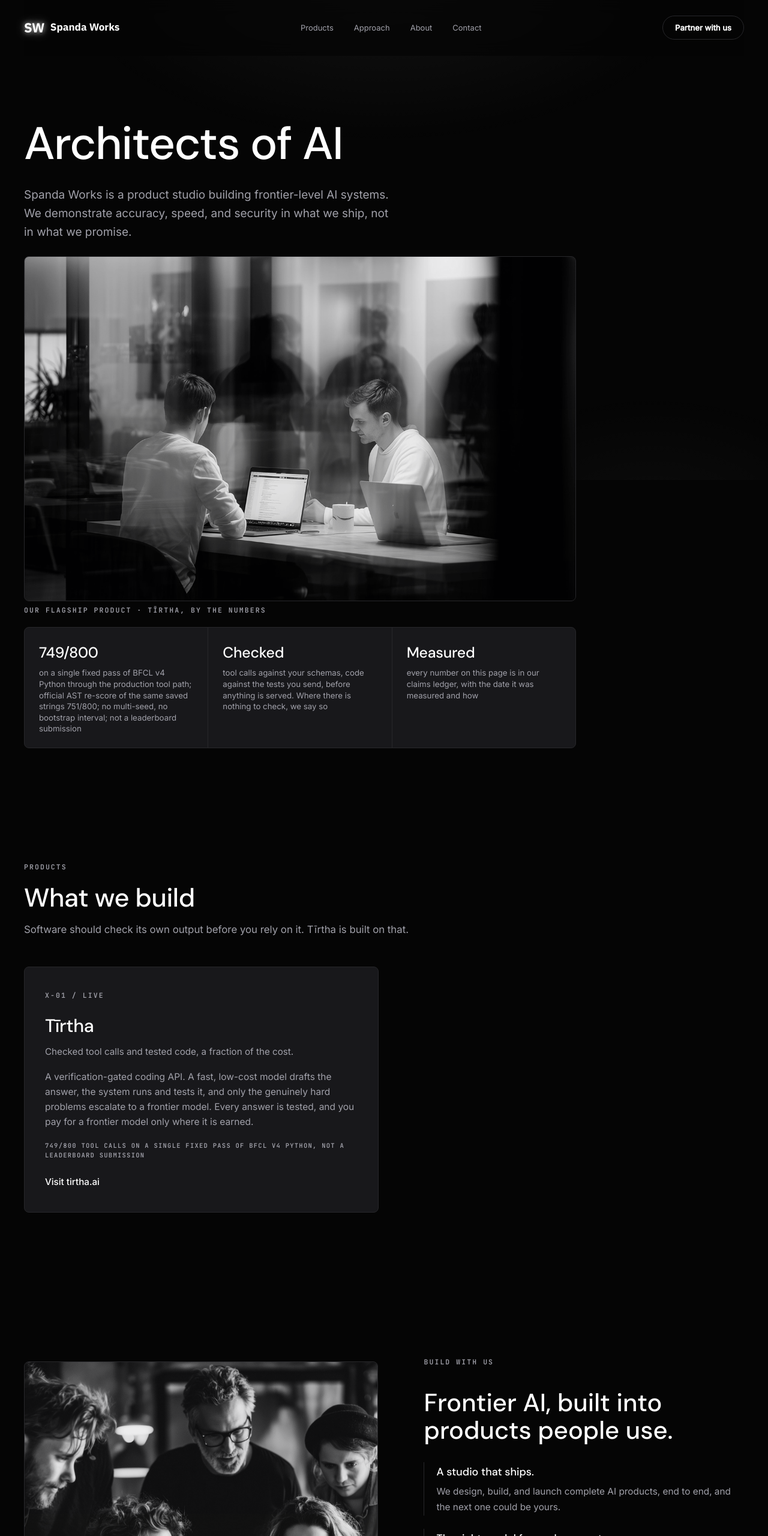
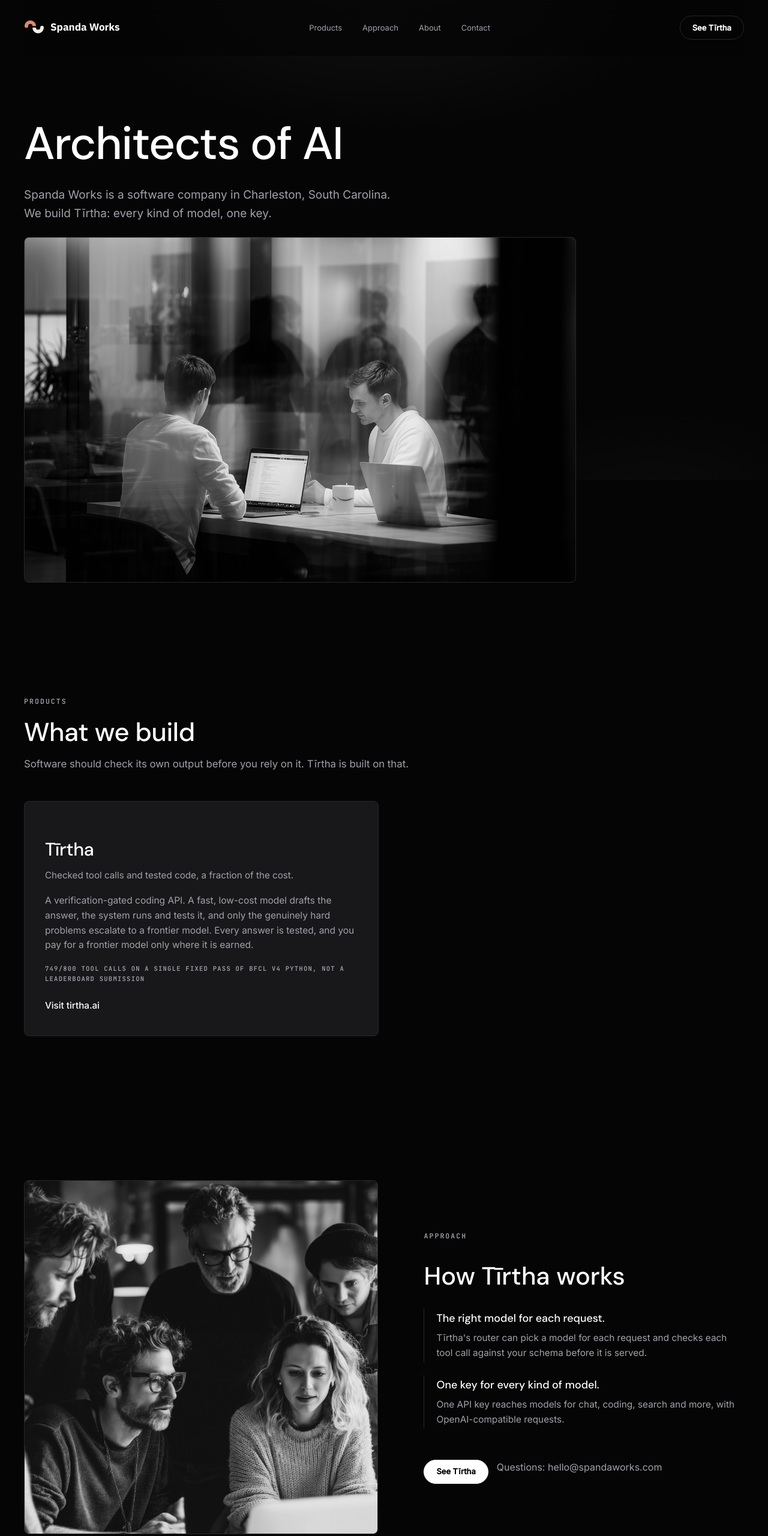
Before and after one commit to Tirthahq/site, a plain HTML site: page index.html in a window 1280 px wide. Shown: the top 2560 px of the page at 60% size. Drawn offline with Linux system fonts and the light colour scheme.

Commit message:
spandaworks.com: Tom's a-l picks (09:31 "keep a, i and f. change the rest")
Kept: (a) the hero "Architects of AI", (i) the two photos (alt text no longer says "studio" or "team"), (f) the Tīrtha card.
Changed: (b) intro: "Spanda Works is a software company in Charleston, South Carolina. We build Tīrtha: every kind of model,
one key." (c)(d)(e) the strip (749/800, checked code, claims ledger) and its label removed. (g) "X-01 / Live" removed.
(h) the build-for-you offer removed: the section is "Approach / How Tīrtha works" (the right model for each request; one
key for every kind of model) with "See Tīrtha" and "Questions: hello@spandaworks.com"; the nav button is "See Tīrtha".
(j) footer: "Every kind of model, one key." (k) the pulse mark (Tom 11-10 "b on the logo") inline in nav + footer, in
designer B's dark-ground colours (crest #E08A68, trough #F2EFE8); favicon-32 and apple-touch-icon rendered from the
chosen logo.svg. (l) tab title "Spanda Works". Legal 60da380ee5's "can pick" already in.

Co-Authored-By: Claude Opus 5.5 <noreply@anthropic.com>

```diff
--- a/index.html
+++ b/index.html
@@ -3,7 +3,7 @@
 <head>
 <meta charset="utf-8">
 <meta name="viewport" content="width=device-width, initial-scale=1">
-<title>Spanda Works | Architects of AI</title>
+<title>Spanda Works</title>
 <link rel="icon" type="image/png" sizes="32x32" href="/favicon-32.png">
 <link rel="apple-touch-icon" href="/apple-touch-icon.png">
 <meta name="description" content="Spanda Works LLC builds AI products. Makers of Tīrtha: one API for the models you need, and a router for coding agents that checks each tool call against your schema.">
@@ -72,7 +72,7 @@
     background:rgba(5,5,5,.72);backdrop-filter:blur(14px);border-bottom:1px solid transparent;transition:border-color .3s}
   nav.scrolled{border-bottom:1px solid var(--border)}
   .brand{display:flex;align-items:center;gap:10px;font-weight:700;font-size:17px;font-family:"IBM Plex Sans",ui-sans-serif,system-ui,sans-serif;color:#fff;letter-spacing:0}
-  .brand .sw{font-size:22px;letter-spacing:-.02em;color:#fff;text-shadow:0 0 8px rgba(255,255,255,.75),0 0 20px rgba(255,255,255,.4)}
+  .brand .mark{display:block;flex:none}
   nav .links{display:flex;gap:34px}
   nav .links a{color:var(--text-2);font-size:13px;transition:.18s}
   nav .links a:hover{color:var(--text)}
@@ -143,27 +143,21 @@
 <div class="amb"></div>
 <div class="wrap">
   <nav id="nav">
-    <a class="brand" href="/"><span class="sw" aria-hidden="true">SW</span>Spanda Works</a>
+    <a class="brand" href="/"><svg class="mark" viewBox="6 14 52 40" width="34" height="26" aria-hidden="true"><path d="M12 30 A10 10 0 0 1 32 30" stroke="#E08A68" stroke-width="9" fill="none"/><circle cx="12" cy="30" r="4.5" fill="#E08A68"/><path d="M32 34 A10 10 0 0 0 52 34" stroke="#F2EFE8" stroke-width="9" fill="none"/><circle cx="52" cy="34" r="4.5" fill="#F2EFE8"/></svg>Spanda Works</a>
     <div class="links">
       <a href="#products">Products</a>
       <a href="#approach">Approach</a>
       <a href="#about">About</a>
       <a href="mailto:hello@spandaworks.com">Contact</a>
     </div>
-    <a class="btn ghost" href="mailto:hello@spandaworks.com?subject=Partner%20with%20Spanda%20Works">Partner with us</a>
+    <a class="btn ghost" href="https://tirtha.ai" target="_blank" rel="noopener">See Tīrtha</a>
   </nav>
 
   <header class="hero">
     <h1 class="dm rise">Architects of AI</h1>
-    <p class="lede rise">Spanda Works is a product studio building frontier-level AI systems. We demonstrate accuracy, speed, and security in what we ship, not in what we promise.</p>
+    <p class="lede rise">Spanda Works is a software company in Charleston, South Carolina. We build Tīrtha: every kind of model, one key.</p>
     <div class="figure tall rise">
-      <img src="team-glass.jpg" alt="Builders at work in the Spanda Works studio">
-    </div>
-    <div class="mono rise" style="color:var(--text-2);margin-top:6px">Our flagship product · Tīrtha, by the numbers</div>
-    <div class="proofstrip rise">
-      <div class="s"><div class="n">749/800</div><div class="l">on a single fixed pass of BFCL v4 Python through the production tool path; official AST re-score of the same saved strings 751/800; no multi-seed, no bootstrap interval; not a leaderboard submission</div></div>
-      <div class="s"><div class="n">Checked</div><div class="l">tool calls against your schemas, code against the tests you send, before anything is served. Where there is nothing to check, we say so</div></div>
-      <div class="s"><div class="n">Measured</div><div class="l">every number on this page is in our claims ledger, with the date it was measured and how</div></div>
+      <img src="team-glass.jpg" alt="People working at laptops around a table">
     </div>
   </header>
 
@@ -176,7 +170,6 @@
     <div class="products">
       <a class="pcard rise" href="https://tirtha.ai" target="_blank" rel="noopener">
         <div class="glow"></div>
-        <span class="ix mono">X-01 / Live</span>
         <h3 class="dm">Tīrtha</h3>
         <div class="tag">Checked tool calls and tested code, a fraction of the cost.</div>
         <p>A verification-gated coding API. A fast, low-cost model drafts the answer, the system runs and tests it, and only the genuinely hard problems escalate to a frontier model. Every answer is tested, and you pay for a frontier model only where it is earned.</p>
@@ -189,17 +182,16 @@
   <section class="block" id="approach">
     <div class="split">
       <div class="figure rise">
-        <img src="team-build.jpg" alt="The team building grounded systems">
+        <img src="team-build.jpg" alt="A group gathered around a laptop">
       </div>
       <div class="principle rise">
-        <span class="mono" style="color:var(--text-2)">Build with us</span>
-        <h2 class="dm" style="font-size:clamp(1.9rem,3.6vw,2.6rem);font-weight:500;line-height:1.1;margin:14px 0 8px">Frontier AI, built into products people use.</h2>
-        <div class="p"><b>A studio that ships.</b><span>We design, build, and launch complete AI products, end to end, and the next one could be yours.</span></div>
+        <span class="mono" style="color:var(--text-2)">Approach</span>
+        <h2 class="dm" style="font-size:clamp(1.9rem,3.6vw,2.6rem);font-weight:500;line-height:1.1;margin:14px 0 8px">How Tīrtha works</h2>
         <div class="p"><b>The right model for each request.</b><span>Tīrtha's router can pick a model for each request and checks each tool call against your schema before it is served.</span></div>
-        <div class="p"><b>Let's build it together.</b><span>Bring us your vision and we'll engineer it, or drop our engine into what you're already building, and turn it into something people reach for every day.</span></div>
+        <div class="p"><b>One key for every kind of model.</b><span>One API key reaches models for chat, coding, search and more, with OpenAI-compatible requests.</span></div>
         <div class="cta-row" style="margin-top:30px">
-          <a class="btn" href="mailto:hello@spandaworks.com?subject=Partner%20with%20Spanda%20Works">Partner with us</a>
-          <a class="btn ghost" href="https://tirtha.ai" target="_blank" rel="noopener">See Tīrtha</a>
+          <a class="btn" href="https://tirtha.ai" target="_blank" rel="noopener">See Tīrtha</a>
+          <span style="color:var(--text-2)">Questions: hello@spandaworks.com</span>
         </div>
       </div>
     </div>
@@ -220,8 +212,8 @@
   </section>
 
   <footer>
-    <span class="brand"><span class="sw" aria-hidden="true">SW</span>Spanda Works</span>
-    <span class="c">© 2026 Spanda Works LLC. Grounded, verified AI.</span>
+    <span class="brand"><svg class="mark" viewBox="6 14 52 40" width="34" height="26" aria-hidden="true"><path d="M12 30 A10 10 0 0 1 32 30" stroke="#E08A68" stroke-width="9" fill="none"/><circle cx="12" cy="30" r="4.5" fill="#E08A68"/><path d="M32 34 A10 10 0 0 0 52 34" stroke="#F2EFE8" stroke-width="9" fill="none"/><circle cx="52" cy="34" r="4.5" fill="#F2EFE8"/></svg>Spanda Works</span>
+    <span class="c">© 2026 Spanda Works LLC. Every kind of model, one key.</span>
     <span class="mono" style="color:var(--text-2)">hello@spandaworks.com</span>
   </footer>
 </div>
```
Also changed, not shown: apple-touch-icon.png, favicon-32.png.
